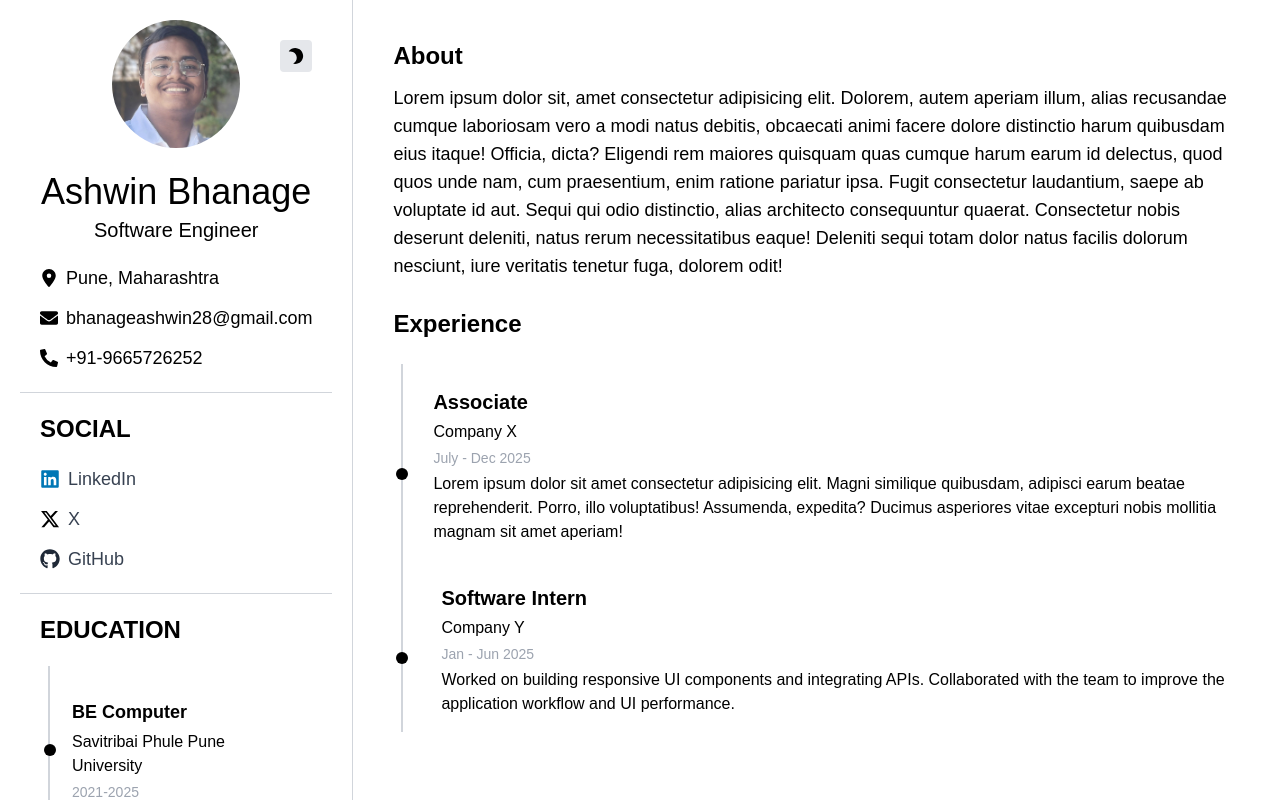
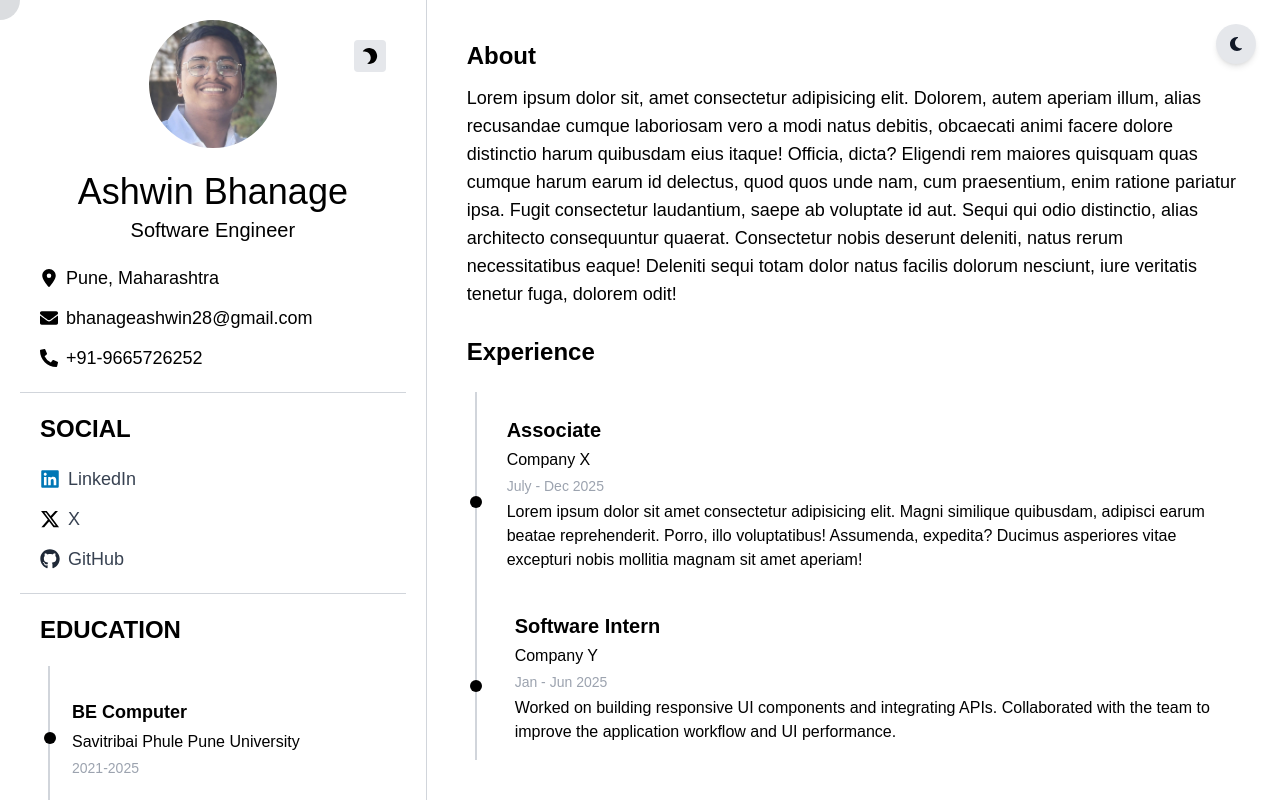
Before and after one commit to ashwin-bhanage/personal-portfolio, a React (Vite) app: page / in a window 1280 px wide. Shown: the top 800 px of the page. Built offline with nearby package versions, Linux system fonts and the light colour scheme; a web font is replaced by a local one.

Commit message:
feat: Worked on dark Mode animations

```diff
--- a/package.json
+++ b/package.json
@@ -10,6 +10,7 @@
     "preview": "vite preview"
   },
   "dependencies": {
+    "framer-motion": "^12.23.24",
     "react": "^18.3.1",
     "react-dom": "^18.3.1",
     "react-icons": "^5.5.0"
--- a/src/App.jsx
+++ b/src/App.jsx
@@ -1,24 +1,74 @@
-import { useState } from "react";
-import InfoLeft from "./components/InfoLeft";
-import MainContent from "./components/MainContent";
+  import React, { useState, useRef, useEffect } from "react";
+  import InfoLeft from "../src/components/InfoLeft";
+  import MainContent from "../src/components/MainContent";
+  import { FaSun } from "react-icons/fa";
+  import { FaMoon } from "react-icons/fa6";
 
-function App() {
+  const App = () => {
     const [darkMode, setDarkMode] = useState(false);
+    const [overlayOpen, setOverlayOpen] = useState(false);
+    const buttonRef = useRef(null);
+    const [buttonPos, setButtonPos] = useState({ x: 0, y: 0 });
+    const [radius, setRadius] = useState(0);
 
 const toggleDarkMode = () => {
-    setDarkMode((prevMode) => !prevMode);
-    document.documentElement.classList.toggle("dark", !darkMode);
+  if (!buttonRef.current) return;
+
+  const rect = buttonRef.current.getBoundingClientRect();
+  const x = rect.left + rect.width / 2;
+  const y = rect.top + rect.height / 2;
+
+  setButtonPos({ x, y }); // store fixed position for this click
+
+  // Calculate max distance for circle to cover screen
+  const w = window.innerWidth;
+  const h = window.innerHeight;
+  const distances = [
+    Math.hypot(x - 0, y - 0),
+    Math.hypot(x - w, y - 0),
+    Math.hypot(x - 0, y - h),
+    Math.hypot(x - w, y - h),
+  ];
+  setRadius(Math.max(...distances));
+
+  setDarkMode(prev => !prev);
+  setOverlayOpen(prev => !prev);
 };
 
 
+
     return (
-    <>
-      <div className="min-h-screen w-full flex flex-col sm:flex-row subpixel-antialiased">
-        <InfoLeft darkMode={darkMode} toggleDarkMode={toggleDarkMode} />
-        <MainContent />
+      <div className={`${darkMode ? "dark" : ""} overflow-x-hidden`}>
+        {/* Full-page ripple overlay */}
+        <div
+          className="fixed top-0 left-0 w-full h-full z-30 pointer-events-none transition-[clip-path] duration-700 ease-in-out bg-gray-600/20"
+          style={{
+            clipPath: overlayOpen
+              ? `circle(${radius}px at ${buttonPos.x}px ${buttonPos.y}px)`
+              : `circle(20px at ${buttonPos.x}px ${buttonPos.y}px)`,
+          }}
+        />
+
+        {/* Dark Mode Button */}
+        <button
+          ref={buttonRef}
+          onClick={toggleDarkMode}
+          className="fixed top-6 right-6 z-40 p-3 rounded-full bg-gray-200 dark:bg-gray-800 text-gray-900 dark:text-yellow-400 shadow-md hover:shadow-lg transition-colors duration-300"
+        >
+          {darkMode ? <FaSun /> : <FaMoon />}
+        </button>
+
+        {/* Responsive Layout */}
+        <div className="flex flex-col md:flex-row min-h-screen">
+          <div className="w-full md:w-1/3">
+            <InfoLeft darkMode={darkMode} />
           </div>
-    </>
+          <div className="w-full md:w-2/3">
+            <MainContent darkMode={darkMode} />
+          </div>
+        </div>
+      </div>
     );
-}
+  };
 
   export default App;
```
Also changed, not shown: 1 other file (tests, documents, lock files or other folders). Lines whose indentation alone changed are shown as unchanged.
